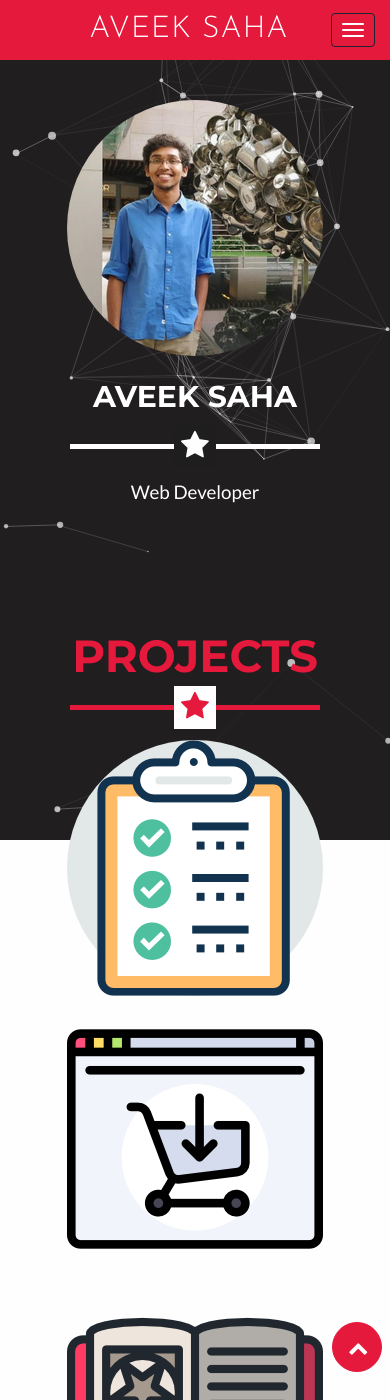
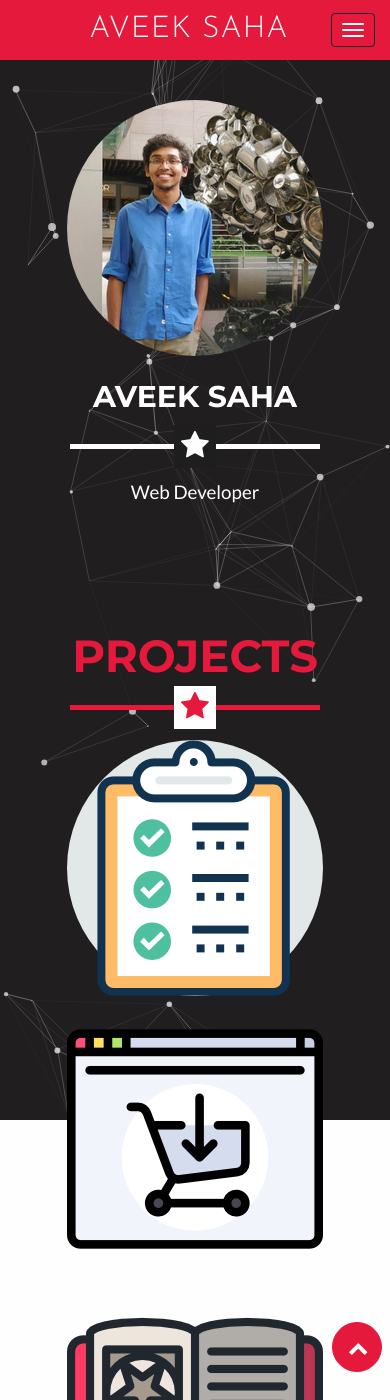
Before and after one commit to Aveek-Saha/Aveek-Saha.github.io, a Jekyll site: the page built from index.html, in a window 390 px wide and 1400 px high. Built offline with Jekyll 4.4.1, drawn with Linux system fonts in a browser that asks for light colours; some web fonts are replaced.

Commit message:
Update main.css

```diff
--- a/_includes/css/main.css
+++ b/_includes/css/main.css
@@ -223,9 +223,9 @@ canvas{
     .logo{
         visibility: hidden;
     }
-    #particles-js{
+/*     #particles-js{
     width: 100%; height: 60%;
-    }
+    } */
 }
 
 section {
```
